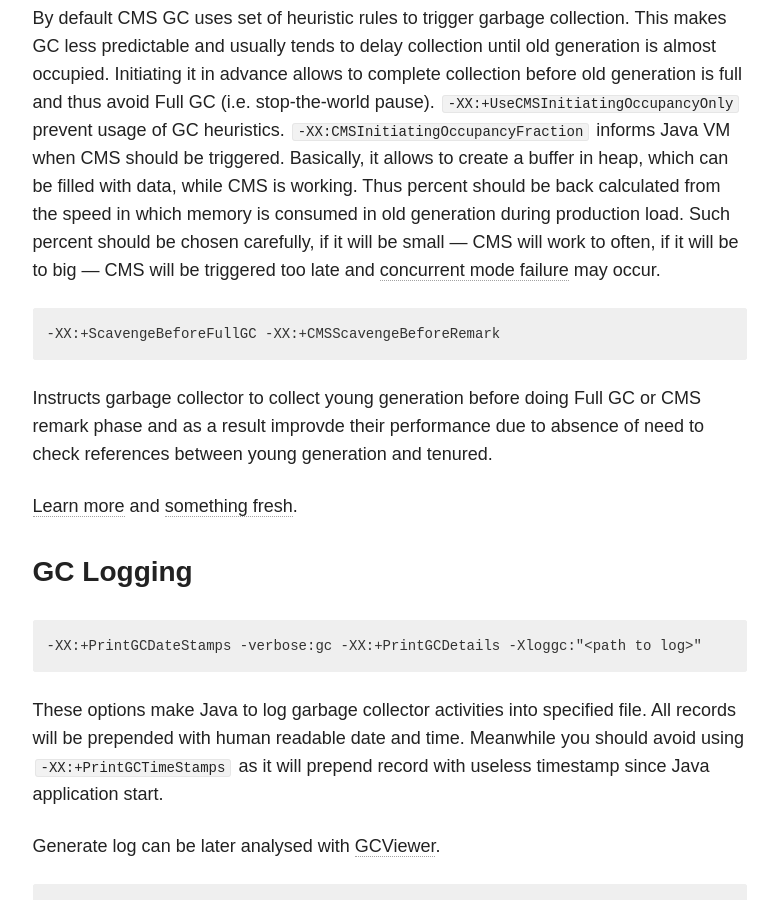
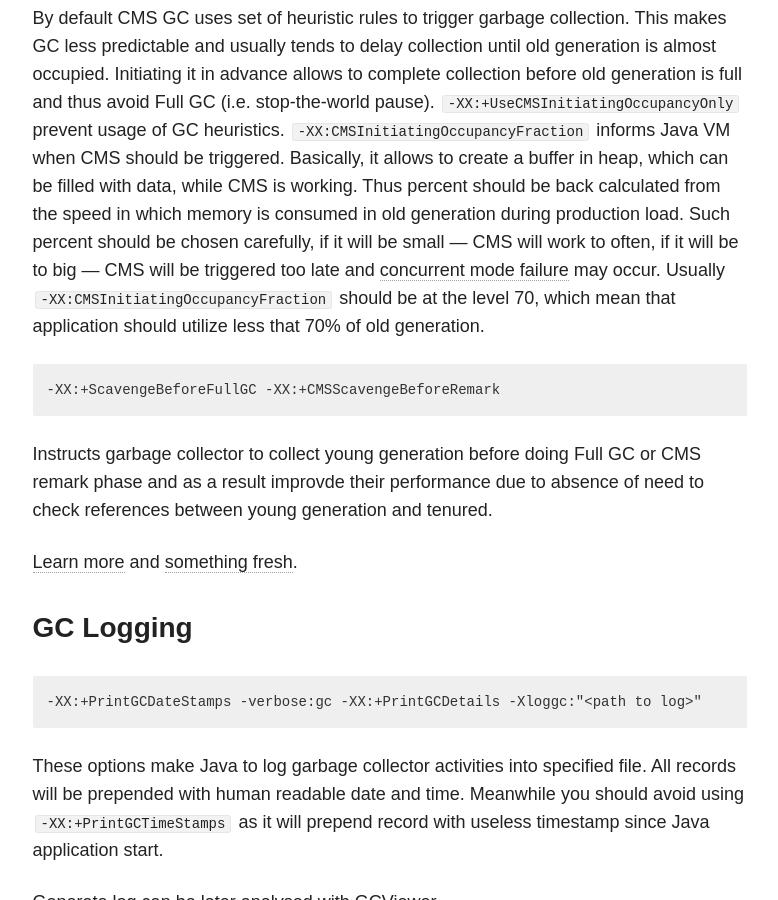
Before and after one commit to anatoliy-sokolenko/anatoliy-sokolenko.github.io, a Jekyll site: the page built from _posts/2014-11-03-javavm-options-production.md, in a window 1280 px wide and 900 px high, scrolled down 3113 px. Shown: the whole window, without its empty margins (347-1125 px from the left). Built offline with Jekyll 4.4.1, drawn with Linux system fonts in a browser that asks for light colours; nearby versions of some CDN libraries; formulas are drawn with MathJax 3; comment, search, counter and statistics services are not loaded; some of the changed text lies outside the part shown.

Commit message:
add couple details to description of GC options

````diff
--- a/_posts/2014-11-03-javavm-options-production.md
+++ b/_posts/2014-11-03-javavm-options-production.md
@@ -117,7 +117,7 @@
 -XX:+UseCMSInitiatingOccupancyOnly -XX:CMSInitiatingOccupancyFraction=<percent>
 ```
 
-By default CMS GC uses set of heuristic rules to trigger garbage collection. This makes GC less predictable and usually tends to delay collection until old generation is almost occupied. Initiating it in advance allows to complete collection before old generation is full and thus avoid Full GC (i.e. stop-the-world pause). ```-XX:+UseCMSInitiatingOccupancyOnly``` prevent usage of GC heuristics. ```-XX:CMSInitiatingOccupancyFraction``` informs Java VM when CMS should be triggered. Basically, it allows to create a buffer in heap, which can be filled with data, while CMS is working. Thus percent should be back calculated from the speed in which memory is consumed in old generation during production load. Such percent should be chosen carefully, if it will be small &mdash; CMS will work to often, if it will be to big &mdash; CMS will be triggered too late and [concurrent mode failure](http://www.oracle.com/technetwork/java/javase/gc-tuning-6-140523.html#cms.concurrent_mode_failure) may occur.
+By default CMS GC uses set of heuristic rules to trigger garbage collection. This makes GC less predictable and usually tends to delay collection until old generation is almost occupied. Initiating it in advance allows to complete collection before old generation is full and thus avoid Full GC (i.e. stop-the-world pause). ```-XX:+UseCMSInitiatingOccupancyOnly``` prevent usage of GC heuristics. ```-XX:CMSInitiatingOccupancyFraction``` informs Java VM when CMS should be triggered. Basically, it allows to create a buffer in heap, which can be filled with data, while CMS is working. Thus percent should be back calculated from the speed in which memory is consumed in old generation during production load. Such percent should be chosen carefully, if it will be small &mdash; CMS will work to often, if it will be to big &mdash; CMS will be triggered too late and [concurrent mode failure](http://www.oracle.com/technetwork/java/javase/gc-tuning-6-140523.html#cms.concurrent_mode_failure) may occur. Usually ```-XX:CMSInitiatingOccupancyFraction``` should be at the level 70, which mean that application should utilize less that 70% of old generation.
 
 ```
 -XX:+ScavengeBeforeFullGC -XX:+CMSScavengeBeforeRemark
````
Also changed, not shown: other parts of _posts/2014-11-03-javavm-options-production.md (+1 -1 lines).
